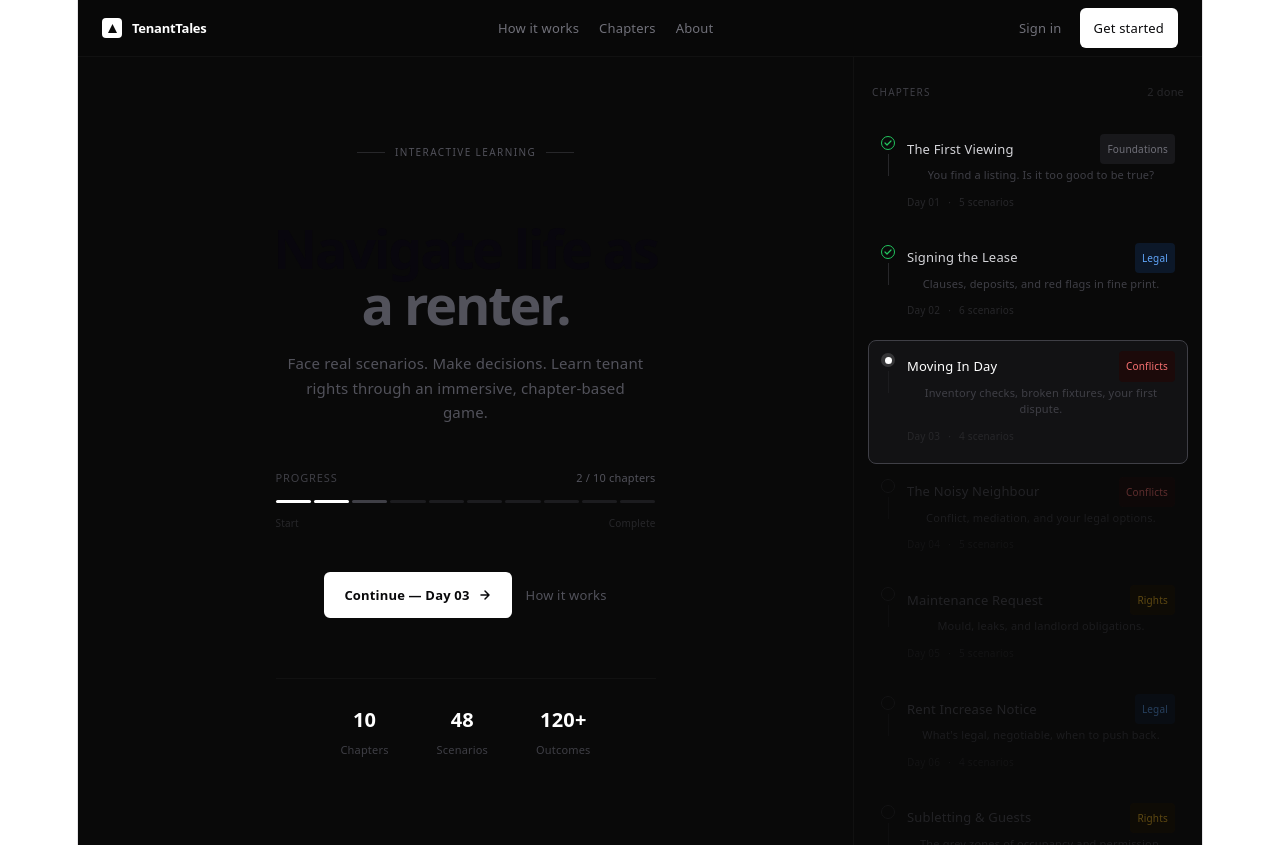
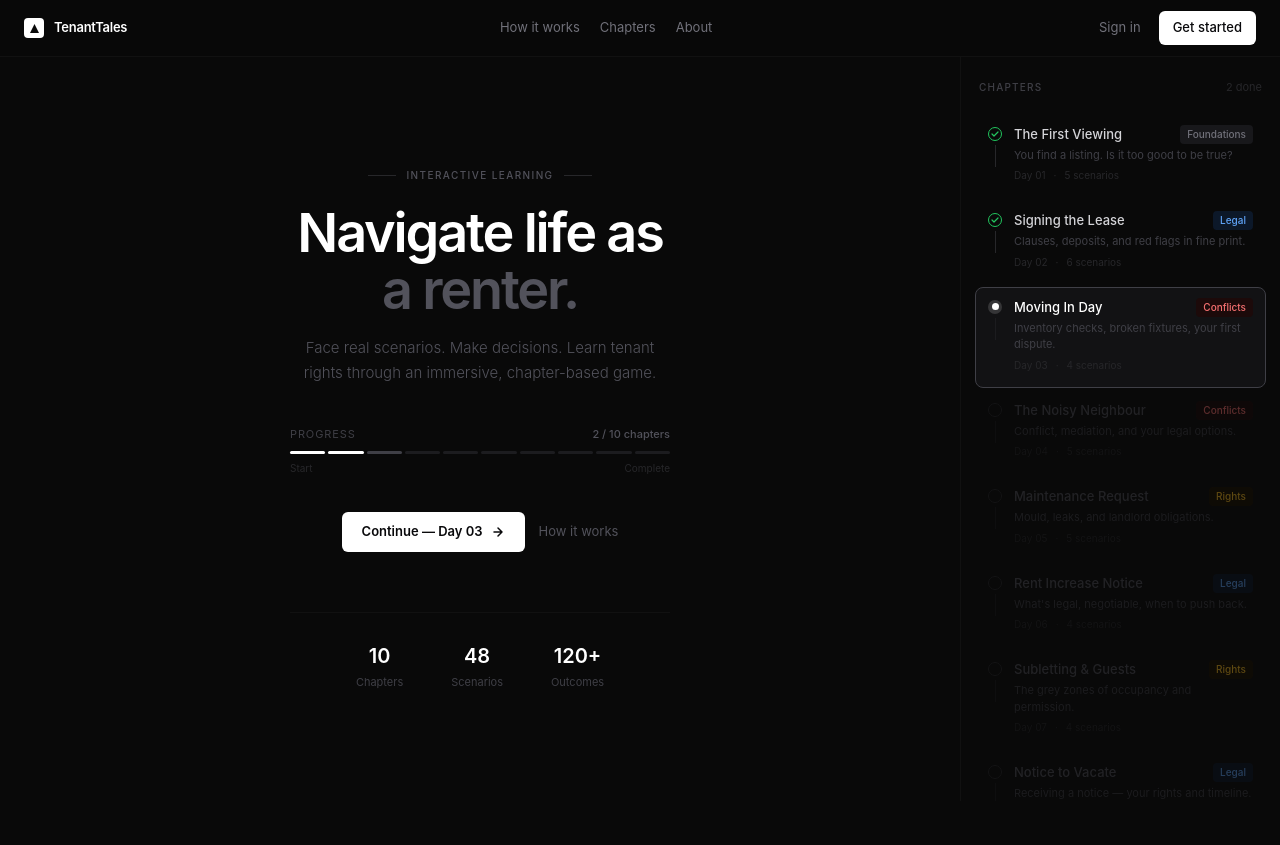
Before and after one commit to sleepsonrockss/Housing-Hackers, a React app in the folder frontend/: page / in a window 1280 px wide. After the commit the page ends 801 px from the top, so only its background shows below. Built offline with nearby package versions, Linux system fonts and the light colour scheme; the HTML template or start-up script is replaced by a standard one.

Commit message:
Fix Tailwind styles for auth buttons

```diff
--- a/frontend/src/index.css
+++ b/frontend/src/index.css
@@ -1,98 +1,27 @@
+@import "tailwindcss";
+
 :root {
-  --text: #6b6375;
-  --text-h: #08060d;
-  --bg: #fff;
-  --border: #e5e4e7;
-  --code-bg: #f4f3ec;
   --accent: #aa3bff;
   --accent-bg: rgba(170, 59, 255, 0.1);
   --accent-border: rgba(170, 59, 255, 0.5);
-  --social-bg: rgba(244, 243, 236, 0.5);
-  --shadow:
-    rgba(0, 0, 0, 0.1) 0 10px 15px -3px, rgba(0, 0, 0, 0.05) 0 4px 6px -2px;
+  --mono: ui-monospace, SFMono-Regular, Menlo, Monaco, Consolas, "Liberation Mono", monospace;
 
-  --sans: system-ui, 'Segoe UI', Roboto, sans-serif;
-  --heading: system-ui, 'Segoe UI', Roboto, sans-serif;
-  --mono: ui-monospace, Consolas, monospace;
-
-  font: 18px/145% var(--sans);
-  letter-spacing: 0.18px;
-  color-scheme: light dark;
-  color: var(--text);
-  background: var(--bg);
+  color-scheme: dark;
   font-synthesis: none;
   text-rendering: optimizeLegibility;
   -webkit-font-smoothing: antialiased;
   -moz-osx-font-smoothing: grayscale;
-
-  @media (max-width: 1024px) {
-    font-size: 16px;
-  }
-}
-
-@media (prefers-color-scheme: dark) {
-  :root {
-    --text: #9ca3af;
-    --text-h: #f3f4f6;
-    --bg: #16171d;
-    --border: #2e303a;
-    --code-bg: #1f2028;
-    --accent: #c084fc;
-    --accent-bg: rgba(192, 132, 252, 0.15);
-    --accent-border: rgba(192, 132, 252, 0.5);
-    --social-bg: rgba(47, 48, 58, 0.5);
-    --shadow:
-      rgba(0, 0, 0, 0.4) 0 10px 15px -3px, rgba(0, 0, 0, 0.25) 0 4px 6px -2px;
-  }
-
-  #social .button-icon {
-    filter: invert(1) brightness(2);
-  }
 }
 
 body {
   margin: 0;
+  min-width: 320px;
+  min-height: 100vh;
+  background: #090909;
 }
 
 #root {
-  width: 1126px;
-  max-width: 100%;
-  margin: 0 auto;
-  text-align: center;
-  border-inline: 1px solid var(--border);
-  min-height: 100svh;
-  display: flex;
-  flex-direction: column;
-  box-sizing: border-box;
-}
-
-h1,
-h2 {
-  font-family: var(--heading);
-  font-weight: 500;
-  color: var(--text-h);
-}
-
-h1 {
-  font-size: 56px;
-  letter-spacing: -1.68px;
-  margin: 32px 0;
-  @media (max-width: 1024px) {
-    font-size: 36px;
-    margin: 20px 0;
-  }
-}
-h2 {
-  font-size: 24px;
-  line-height: 118%;
-  letter-spacing: -0.24px;
-  margin: 0 0 8px;
-  @media (max-width: 1024px) {
-    font-size: 20px;
-  }
-}
-p {
-  margin: 0;
+  min-height: 100vh;
 }
 
 code,
```
